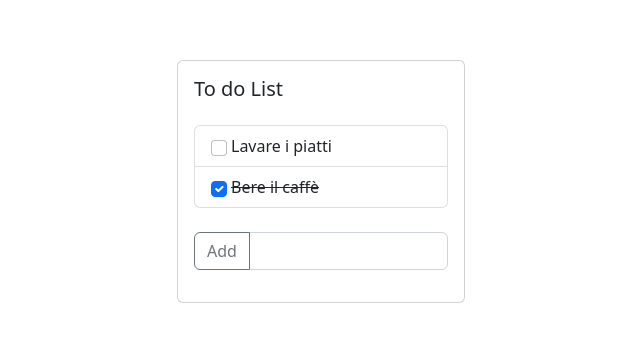
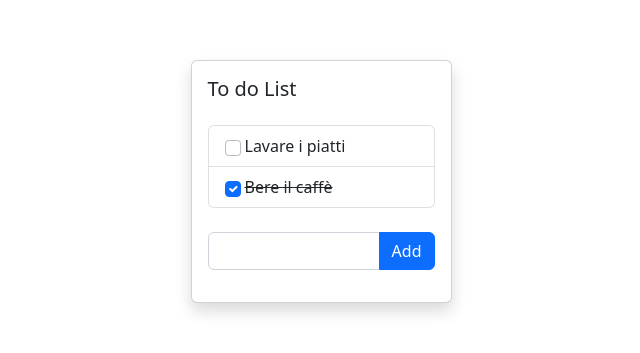
Before and after one commit to constantinandrei/vue-todolist, a plain HTML site: page index.html in a window 1280 px wide. Shown: the part 219-572 px from the top of the page, without its empty margins (319-959 px from the left). Drawn offline with nearby package versions, Linux system fonts and the light colour scheme.

Commit message:
last bonus complete

```diff
--- a/index.html
+++ b/index.html
@@ -14,20 +14,21 @@
         <div class="row h-100 justify-content-center">
             <div class="col col-md-3 d-flex align-items-center justify-content-center">
                 <div id="app">
-                    <div class="card" style="width: 18rem;">
+                    <div class="card shadow">
                         <div class="card-body">
                             <h5 class="card-title">To do List</h5>
                             <div class="card-text">
                                 <ul class="list-group my-4">
                                     <li v-for="(toDo, i) in toDoList" class="list-group-item d-flex justify-content-between align-items-center" >
-                                        <input class="form-check-input me-1" type="checkbox" value="" aria-label="..." v-model="toDo.done">
+                                        <input class="form-check-input me-1" type="checkbox" value="" aria-label="..." v-model="toDo.done" >
                                         <span class="flex-grow-1" :class="{'text-decoration-line-through': toDo.done}">{{ toDo.text }}</span>
                                         <span class="badge bg-danger rounded-pill" @click="deleteToDo(i)">x</span>
                                     </li>
                                 </ul>
                                 <div class="input-group mb-3">
-                                    <button class="btn btn-outline-secondary" type="button" id="button-addon1" @click="addToDo()">Add</button>
-                                    <input type="text" class="form-control" placeholder="" aria-label="Example text with button addon" aria-describedby="button-addon1" v-model="currentText">
+
+                                    <input type="text" class="form-control" placeholder="" aria-label="Example text with button addon" aria-describedby="button-addon1" v-model="currentText" @keyup.enter="addToDo">
+                                    <button class="btn btn-primary" type="button" id="button-addon1" @click="addToDo">Add</button>
                                 </div>
                             </div>
                         </div>
```
